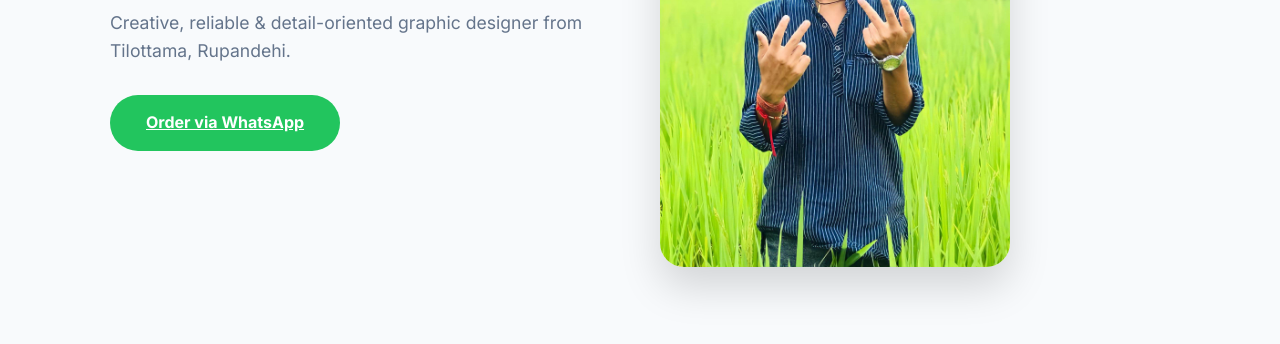
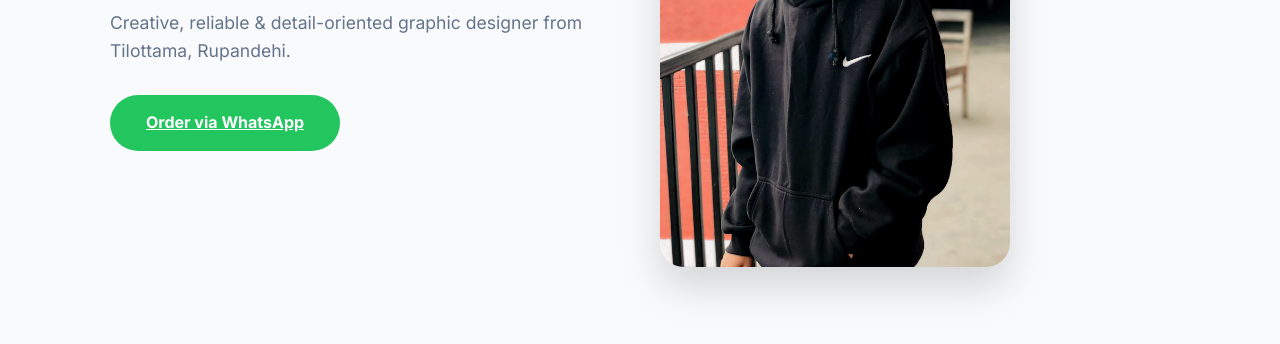
Before and after one commit to Rajendralamsal/lamsalgraphics, a plain HTML site: page index.html in a window 1280 px wide. Shown: the part 335-679 px from the top of the page. Drawn offline with Linux system fonts and the light colour scheme.

Commit message:
Update index.html

```diff
--- a/index.html
+++ b/index.html
@@ -226,7 +226,7 @@ footer{
     <p>Creative, reliable & detail-oriented graphic designer from Tilottama, Rupandehi.</p>
     <a class="btn" href="https://wa.me/9779867584455" target="_blank">Order via WhatsApp</a>
   </div>
-  <img src="me .jpg" alt="Rajendra Lamsal">
+  <img src="1672974610006.jpg" alt="Rajendra Lamsal">
 </section>
 
 <section id="about" class="reveal">
```
